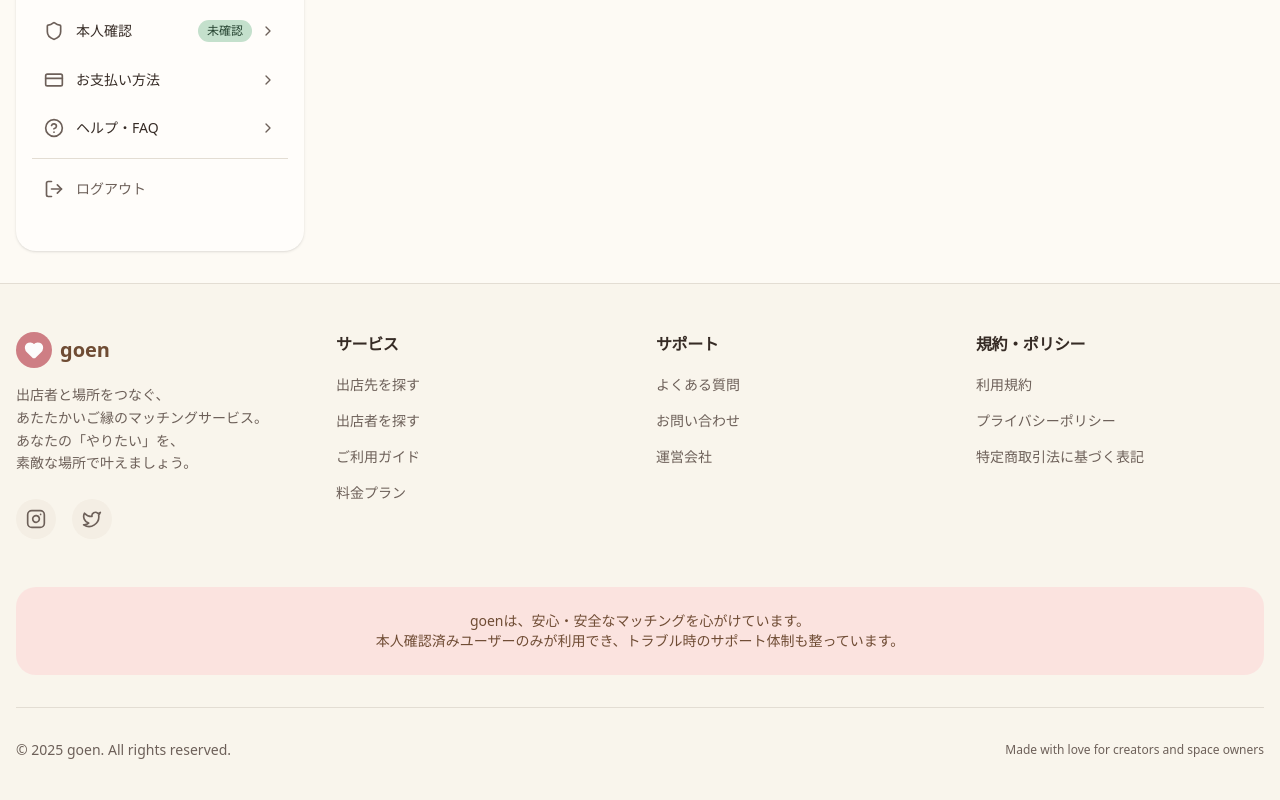
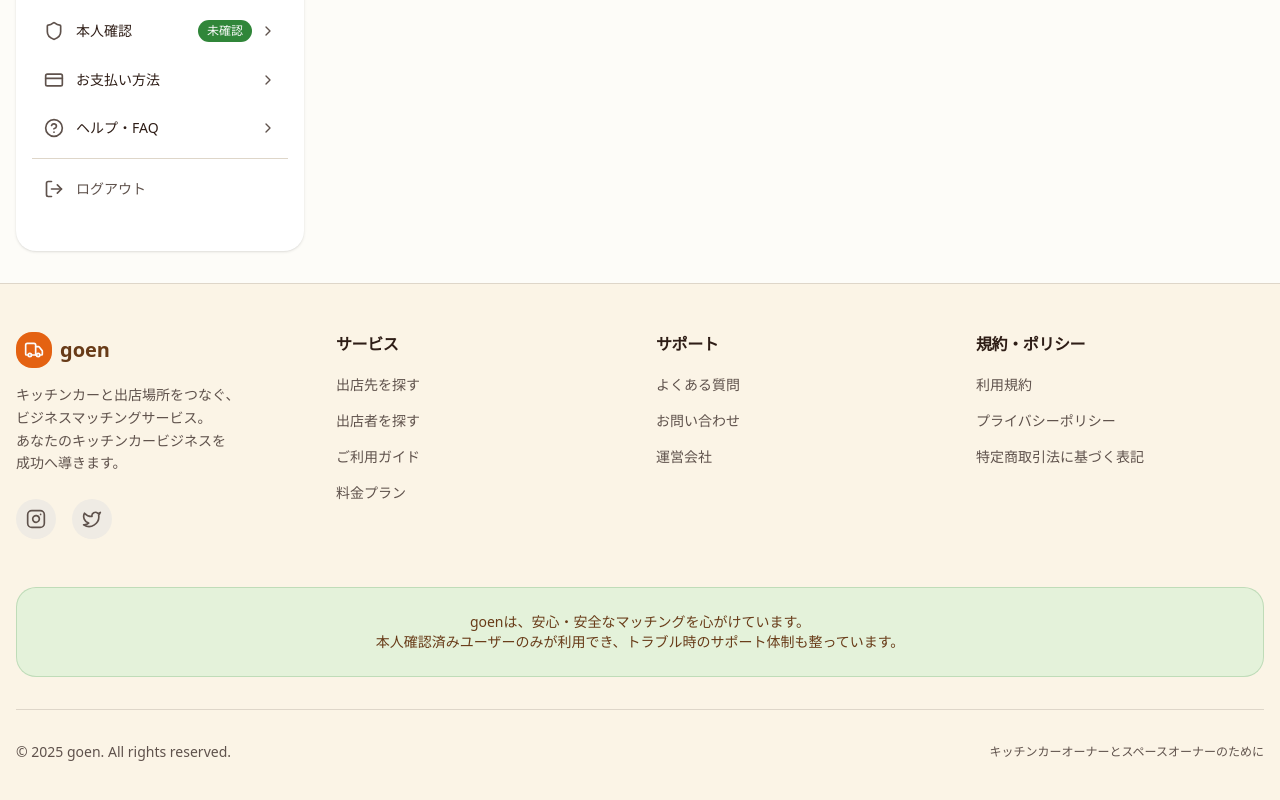
Before and after one commit to masahisazumi/goen, a Next.js app: page /mypage in a window 1280 px wide. Shown: the part 796-1596 px from the top of the page. Built offline with nearby package versions, Linux system fonts and the light colour scheme.

Commit message:
デザイン調整

```diff
--- a/src/app/globals.css
+++ b/src/app/globals.css
@@ -45,117 +45,117 @@
   --radius-3xl: calc(var(--radius) + 12px);
   --radius-4xl: calc(var(--radius) + 16px);
 
-  /* Custom colors for goen */
+  /* Custom colors for goen - Kitchen Car theme */
   --color-cream: var(--cream);
-  --color-dusty-pink: var(--dusty-pink);
-  --color-dusty-pink-light: var(--dusty-pink-light);
-  --color-sage: var(--sage);
-  --color-sage-light: var(--sage-light);
+  --color-food-orange: var(--food-orange);
+  --color-food-orange-light: var(--food-orange-light);
+  --color-fresh-green: var(--fresh-green);
+  --color-fresh-green-light: var(--fresh-green-light);
   --color-warm-brown: var(--warm-brown);
-  --color-soft-coral: var(--soft-coral);
+  --color-sunny-yellow: var(--sunny-yellow);
 }
 
 :root {
   --radius: 0.75rem;
 
-  /* Warm, feminine color palette */
-  --background: oklch(0.985 0.008 85);
-  --foreground: oklch(0.30 0.02 50);
+  /* Kitchen Car / Food Truck color palette */
+  --background: oklch(0.99 0.005 90);
+  --foreground: oklch(0.25 0.03 45);
 
-  --card: oklch(0.995 0.005 85);
-  --card-foreground: oklch(0.30 0.02 50);
+  --card: oklch(1.0 0 0);
+  --card-foreground: oklch(0.25 0.03 45);
 
-  --popover: oklch(0.995 0.005 85);
-  --popover-foreground: oklch(0.30 0.02 50);
+  --popover: oklch(1.0 0 0);
+  --popover-foreground: oklch(0.25 0.03 45);
 
-  /* Dusty pink as primary */
-  --primary: oklch(0.68 0.10 15);
+  /* Vibrant orange as primary - food, energy, appetite */
+  --primary: oklch(0.65 0.18 45);
   --primary-foreground: oklch(0.99 0 0);
 
-  /* Sage green as secondary */
-  --secondary: oklch(0.88 0.04 155);
-  --secondary-foreground: oklch(0.35 0.05 155);
+  /* Fresh green as secondary - freshness, nature */
+  --secondary: oklch(0.55 0.14 145);
+  --secondary-foreground: oklch(0.99 0 0);
 
-  /* Warm beige muted */
-  --muted: oklch(0.95 0.015 80);
-  --muted-foreground: oklch(0.50 0.02 50);
+  /* Warm gray muted */
+  --muted: oklch(0.94 0.01 80);
+  --muted-foreground: oklch(0.45 0.02 50);
 
-  /* Soft coral accent */
-  --accent: oklch(0.90 0.06 50);
-  --accent-foreground: oklch(0.35 0.05 50);
+  /* Sunny yellow accent - cheerful, attention */
+  --accent: oklch(0.88 0.15 90);
+  --accent-foreground: oklch(0.30 0.05 50);
 
-  --destructive: oklch(0.60 0.20 25);
+  --destructive: oklch(0.55 0.22 30);
 
-  --border: oklch(0.90 0.015 80);
+  --border: oklch(0.88 0.02 80);
   --input: oklch(0.92 0.01 80);
-  --ring: oklch(0.68 0.10 15);
+  --ring: oklch(0.65 0.18 45);
 
-  /* Chart colors in warm palette */
-  --chart-1: oklch(0.68 0.10 15);
-  --chart-2: oklch(0.70 0.08 155);
-  --chart-3: oklch(0.75 0.12 50);
-  --chart-4: oklch(0.80 0.08 85);
-  --chart-5: oklch(0.65 0.15 25);
+  /* Chart colors - food themed */
+  --chart-1: oklch(0.65 0.18 45);
+  --chart-2: oklch(0.55 0.14 145);
+  --chart-3: oklch(0.85 0.15 90);
+  --chart-4: oklch(0.60 0.12 25);
+  --chart-5: oklch(0.50 0.10 200);
 
   --sidebar: oklch(0.98 0.01 85);
-  --sidebar-foreground: oklch(0.30 0.02 50);
-  --sidebar-primary: oklch(0.68 0.10 15);
+  --sidebar-foreground: oklch(0.25 0.03 45);
+  --sidebar-primary: oklch(0.65 0.18 45);
   --sidebar-primary-foreground: oklch(0.99 0 0);
-  --sidebar-accent: oklch(0.95 0.015 80);
-  --sidebar-accent-foreground: oklch(0.35 0.02 50);
-  --sidebar-border: oklch(0.90 0.015 80);
-  --sidebar-ring: oklch(0.68 0.10 15);
+  --sidebar-accent: oklch(0.94 0.01 80);
+  --sidebar-accent-foreground: oklch(0.30 0.02 50);
+  --sidebar-border: oklch(0.88 0.02 80);
+  --sidebar-ring: oklch(0.65 0.18 45);
 
-  /* Custom brand colors */
-  --cream: oklch(0.97 0.012 85);
-  --dusty-pink: oklch(0.68 0.10 15);
-  --dusty-pink-light: oklch(0.90 0.05 15);
-  --sage: oklch(0.70 0.08 155);
-  --sage-light: oklch(0.92 0.04 155);
-  --warm-brown: oklch(0.45 0.06 55);
-  --soft-coral: oklch(0.78 0.10 35);
+  /* Custom brand colors - Kitchen Car theme */
+  --cream: oklch(0.97 0.02 85);
+  --food-orange: oklch(0.65 0.18 45);
+  --food-orange-light: oklch(0.92 0.08 55);
+  --fresh-green: oklch(0.55 0.14 145);
+  --fresh-green-light: oklch(0.92 0.06 145);
+  --warm-brown: oklch(0.40 0.08 55);
+  --sunny-yellow: oklch(0.88 0.15 90);
 }
 
 .dark {
-  --background: oklch(0.18 0.01 50);
+  --background: oklch(0.18 0.02 45);
   --foreground: oklch(0.95 0.01 85);
-  --card: oklch(0.22 0.01 50);
+  --card: oklch(0.22 0.02 45);
   --card-foreground: oklch(0.95 0.01 85);
-  --popover: oklch(0.22 0.01 50);
+  --popover: oklch(0.22 0.02 45);
   --popover-foreground: oklch(0.95 0.01 85);
-  --primary: oklch(0.75 0.10 15);
-  --primary-foreground: oklch(0.20 0.02 50);
-  --secondary: oklch(0.35 0.04 155);
-  --secondary-foreground: oklch(0.92 0.02 155);
-  --muted: oklch(0.28 0.01 50);
+  --primary: oklch(0.70 0.16 45);
+  --primary-foreground: oklch(0.15 0.02 45);
+  --secondary: oklch(0.50 0.12 145);
+  --secondary-foreground: oklch(0.95 0.01 145);
+  --muted: oklch(0.28 0.02 50);
   --muted-foreground: oklch(0.70 0.01 85);
-  --accent: oklch(0.35 0.05 50);
-  --accent-foreground: oklch(0.92 0.02 50);
-  --destructive: oklch(0.65 0.20 25);
-  --border: oklch(0.30 0.01 50);
-  --input: oklch(0.30 0.01 50);
-  --ring: oklch(0.75 0.10 15);
-  --chart-1: oklch(0.75 0.12 15);
-  --chart-2: oklch(0.72 0.10 155);
-  --chart-3: oklch(0.78 0.14 50);
-  --chart-4: oklch(0.82 0.10 85);
-  --chart-5: oklch(0.70 0.18 25);
-  --sidebar: oklch(0.20 0.01 50);
+  --accent: oklch(0.75 0.12 90);
+  --accent-foreground: oklch(0.20 0.03 50);
+  --destructive: oklch(0.60 0.20 30);
+  --border: oklch(0.30 0.02 50);
+  --input: oklch(0.30 0.02 50);
+  --ring: oklch(0.70 0.16 45);
+  --chart-1: oklch(0.70 0.16 45);
+  --chart-2: oklch(0.55 0.12 145);
+  --chart-3: oklch(0.80 0.14 90);
+  --chart-4: oklch(0.65 0.12 25);
+  --chart-5: oklch(0.55 0.10 200);
+  --sidebar: oklch(0.20 0.02 45);
   --sidebar-foreground: oklch(0.95 0.01 85);
-  --sidebar-primary: oklch(0.75 0.10 15);
-  --sidebar-primary-foreground: oklch(0.20 0.02 50);
-  --sidebar-accent: oklch(0.28 0.01 50);
+  --sidebar-primary: oklch(0.70 0.16 45);
+  --sidebar-primary-foreground: oklch(0.15 0.02 45);
+  --sidebar-accent: oklch(0.28 0.02 50);
   --sidebar-accent-foreground: oklch(0.92 0.01 85);
-  --sidebar-border: oklch(0.30 0.01 50);
-  --sidebar-ring: oklch(0.75 0.10 15);
+  --sidebar-border: oklch(0.30 0.02 50);
+  --sidebar-ring: oklch(0.70 0.16 45);
 
-  --cream: oklch(0.25 0.01 50);
-  --dusty-pink: oklch(0.75 0.10 15);
-  --dusty-pink-light: oklch(0.35 0.05 15);
-  --sage: oklch(0.65 0.08 155);
-  --sage-light: oklch(0.30 0.04 155);
-  --warm-brown: oklch(0.70 0.04 55);
-  --soft-coral: oklch(0.72 0.12 35);
+  --cream: oklch(0.25 0.02 50);
+  --food-orange: oklch(0.70 0.16 45);
+  --food-orange-light: oklch(0.35 0.08 45);
+  --fresh-green: oklch(0.55 0.12 145);
+  --fresh-green-light: oklch(0.30 0.06 145);
+  --warm-brown: oklch(0.70 0.06 55);
+  --sunny-yellow: oklch(0.80 0.14 90);
 }
 
 @layer base {
--- a/src/app/page.tsx
+++ b/src/app/page.tsx
@@ -6,8 +6,9 @@ import {
   Star,
   ShieldCheck,
   ArrowRight,
-  Heart,
+  Truck,
   ChevronRight,
+  MapPin,
 } from "lucide-react";
 import { Header } from "@/components/layout/Header";
 import { Footer } from "@/components/layout/Footer";
@@ -32,14 +33,18 @@ export default function HomePage() {
 
       <main className="flex-1">
         {/* Hero Section */}
-        <section className="relative overflow-hidden bg-gradient-to-b from-dusty-pink-light/30 to-background py-16 md:py-24">
+        <section className="relative overflow-hidden bg-gradient-to-br from-food-orange-light/40 via-background to-fresh-green-light/30 py-16 md:py-24">
           <div className="container mx-auto px-4">
             <div className="grid grid-cols-1 gap-12 lg:grid-cols-2 lg:items-center">
               <div className="text-center lg:text-left">
+                <div className="inline-flex items-center gap-2 rounded-full bg-secondary/10 px-4 py-2 text-sm font-medium text-secondary mb-6">
+                  <Truck className="h-4 w-4" />
+                  キッチンカー × スペースマッチング
+                </div>
                 <h1 className="text-3xl font-bold tracking-tight text-foreground sm:text-4xl md:text-5xl">
-                  あなたの「やりたい」を
+                  あなたのキッチンカーを
                   <br />
-                  <span className="text-primary">素敵な場所</span>で叶えよう
+                  <span className="text-primary">最高の場所</span>で出店しよう
                 </h1>
                 <p className="mt-6 text-lg text-muted-foreground leading-relaxed">
                   goenは、キッチンカーやハンドメイド作家と、
@@ -49,37 +54,40 @@ export default function HomePage() {
                   マッチングサービスです。
                 </p>
                 <div className="mt-8 flex flex-col gap-4 sm:flex-row sm:justify-center lg:justify-start">
-                  <Button size="lg" className="rounded-full text-base" asChild>
+                  <Button size="lg" className="rounded-full text-base shadow-lg" asChild>
                     <Link href="/search?type=space">
                       出店先を探す
-                      <ArrowRight className="ml-2 h-4 w-4" />
+                      <MapPin className="ml-2 h-4 w-4" />
                     </Link>
                   </Button>
                   <Button
                     size="lg"
                     variant="outline"
-                    className="rounded-full text-base"
+                    className="rounded-full text-base border-2"
                     asChild
                   >
-                    <Link href="/search?type=vendor">出店者を探す</Link>
+                    <Link href="/search?type=vendor">
+                      <Truck className="mr-2 h-4 w-4" />
+                      出店者を探す
+                    </Link>
                   </Button>
                 </div>
               </div>
               <div className="relative mx-auto w-full max-w-lg lg:max-w-none">
-                <div className="relative aspect-square overflow-hidden rounded-3xl bg-sage-light/50">
+                <div className="relative aspect-square overflow-hidden rounded-3xl bg-fresh-green-light/50 border-4 border-white shadow-xl">
                   <Image
-                    src="https://images.unsplash.com/photo-1556909114-f6e7ad7d3136?w=800&q=80"
-                    alt="マルシェの様子"
+                    src="https://images.unsplash.com/photo-1565123409695-7b5ef63a2efb?w=800&q=80"
+                    alt="キッチンカーの様子"
                     fill
                     className="object-cover"
                     priority
                   />
                 </div>
                 {/* Floating Cards */}
-                <div className="absolute -bottom-6 -left-6 rounded-2xl bg-card p-4 shadow-lg">
+                <div className="absolute -bottom-6 -left-6 rounded-2xl bg-card p-4 shadow-xl border border-border">
                   <div className="flex items-center gap-3">
-                    <div className="flex h-10 w-10 items-center justify-center rounded-full bg-sage-light">
-                      <Heart className="h-5 w-5 text-sage" />
+                    <div className="flex h-10 w-10 items-center justify-center rounded-full bg-secondary text-white">
+                      <Truck className="h-5 w-5" />
                     </div>
                     <div>
                       <p className="text-sm font-semibold">累計マッチング</p>
@@ -87,9 +95,9 @@ export default function HomePage() {
                     </div>
                   </div>
                 </div>
-                <div className="absolute -right-4 -top-4 rounded-2xl bg-card p-4 shadow-lg">
+                <div className="absolute -right-4 -top-4 rounded-2xl bg-card p-4 shadow-xl border border-border">
                   <div className="flex items-center gap-2">
-                    <Star className="h-5 w-5 fill-soft-coral text-soft-coral" />
+                    <Star className="h-5 w-5 fill-sunny-yellow text-sunny-yellow" />
                     <span className="font-bold">満足度98%</span>
                   </div>
                 </div>
@@ -136,20 +144,27 @@ export default function HomePage() {
                 goenが選ばれる理由
               </h2>
               <p className="mt-3 text-muted-foreground">
-                安心して使えるマッチングプラットフォーム
+                キッチンカー出店に特化したマッチングプラットフォーム
               </p>
             </div>
             <div className="grid grid-cols-1 gap-6 sm:grid-cols-2 lg:grid-cols-4">
-              {features.map((feature) => {
+              {features.map((feature, index) => {
                 const Icon = iconMap[feature.icon];
+                const colors = [
+                  { bg: "bg-food-orange-light", text: "text-food-orange" },
+                  { bg: "bg-fresh-green-light", text: "text-fresh-green" },
+                  { bg: "bg-accent", text: "text-accent-foreground" },
+                  { bg: "bg-secondary/20", text: "text-secondary" },
+                ];
+                const color = colors[index % colors.length];
                 return (
                   <Card
                     key={feature.title}
-                    className="border-0 bg-card shadow-sm rounded-2xl"
+                    className="border border-border bg-card shadow-sm rounded-2xl hover:shadow-md transition-shadow"
                   >
                     <CardContent className="p-6 text-center">
-                      <div className="mx-auto flex h-14 w-14 items-center justify-center rounded-full bg-dusty-pink-light">
-                        <Icon className="h-7 w-7 text-dusty-pink" />
+                      <div className={`mx-auto flex h-14 w-14 items-center justify-center rounded-xl ${color.bg}`}>
+                        <Icon className={`h-7 w-7 ${color.text}`} />
                       </div>
                       <h3 className="mt-4 font-semibold text-foreground">
                         {feature.title}
@@ -166,7 +181,7 @@ export default function HomePage() {
         </section>
 
         {/* Featured Vendors Section */}
-        <section className="py-16 md:py-24 bg-sage-light/30">
+        <section className="py-16 md:py-24 bg-fresh-green-light/30">
           <div className="container mx-auto px-4">
             <div className="flex items-center justify-between mb-8">
               <div>
@@ -258,28 +273,28 @@ export default function HomePage() {
         </section>
 
         {/* Testimonials Section */}
-        <section className="py-16 md:py-24 bg-dusty-pink-light/20">
+        <section className="py-16 md:py-24 bg-food-orange-light/20">
           <div className="container mx-auto px-4">
             <div className="text-center mb-12">
               <h2 className="text-2xl font-bold md:text-3xl">
                 ご利用者の声
               </h2>
               <p className="mt-3 text-muted-foreground">
-                goenで素敵な出会いを見つけた方々からのメッセージ
+                goenでマッチングに成功した方々からのメッセージ
               </p>
             </div>
             <div className="grid grid-cols-1 gap-6 md:grid-cols-3">
               {testimonials.map((testimonial) => (
                 <Card
                   key={testimonial.id}
-                  className="border-0 bg-card shadow-sm rounded-2xl"
+                  className="border border-border bg-card shadow-sm rounded-2xl"
                 >
                   <CardContent className="p-6">
                     <div className="flex gap-1 mb-4">
                       {[...Array(testimonial.rating)].map((_, i) => (
                         <Star
                           key={i}
-                          className="h-4 w-4 fill-soft-coral text-soft-coral"
+                          className="h-4 w-4 fill-sunny-yellow text-sunny-yellow"
                         />
                       ))}
                     </div>
@@ -289,7 +304,7 @@ export default function HomePage() {
                     <div className="flex items-center gap-3">
                       <Avatar className="h-10 w-10">
                         <AvatarImage src={testimonial.image} />
-                        <AvatarFallback className="bg-dusty-pink-light text-dusty-pink">
+                        <AvatarFallback className="bg-food-orange-light text-food-orange">
                           {testimonial.name[0]}
                         </AvatarFallback>
                       </Avatar>
@@ -308,10 +323,14 @@ export default function HomePage() {
         </section>
 
         {/* CTA Section */}
-        <section className="py-16 md:py-24 bg-gradient-to-b from-primary/10 to-background">
+        <section className="py-16 md:py-24 bg-gradient-to-b from-secondary/10 to-background">
           <div className="container mx-auto px-4 text-center">
+            <div className="inline-flex items-center gap-2 rounded-full bg-primary/10 px-4 py-2 text-sm font-medium text-primary mb-6">
+              <Truck className="h-4 w-4" />
+              今すぐ始めよう
+            </div>
             <h2 className="text-2xl font-bold md:text-3xl">
-              あなたも素敵なご縁を見つけませんか？
+              あなたのキッチンカービジネスを<br className="sm:hidden" />成功させよう
             </h2>
             <p className="mt-4 text-muted-foreground max-w-2xl mx-auto">
               goenは無料で登録できます。
@@ -321,7 +340,7 @@ export default function HomePage() {
               まずはプロフィールを作成してみましょう。
             </p>
             <div className="mt-8 flex flex-col gap-4 sm:flex-row sm:justify-center">
-              <Button size="lg" className="rounded-full text-base" asChild>
+              <Button size="lg" className="rounded-full text-base shadow-lg" asChild>
                 <Link href="/register">
                   無料で会員登録
                   <ArrowRight className="ml-2 h-4 w-4" />
@@ -330,7 +349,7 @@ export default function HomePage() {
               <Button
                 size="lg"
                 variant="outline"
-                className="rounded-full text-base"
+                className="rounded-full text-base border-2"
                 asChild
               >
                 <Link href="/guide">サービス詳細を見る</Link>
--- a/src/components/layout/Footer.tsx
+++ b/src/components/layout/Footer.tsx
@@ -1,5 +1,5 @@
 import Link from "next/link";
-import { Heart, Instagram, Twitter } from "lucide-react";
+import { Truck, Instagram, Twitter } from "lucide-react";
 
 const footerLinks = {
   service: [
@@ -29,16 +29,16 @@ export function Footer() {
           {/* Brand */}
           <div className="lg:col-span-1">
             <Link href="/" className="flex items-center gap-2">
-              <div className="flex h-9 w-9 items-center justify-center rounded-full bg-primary">
-                <Heart className="h-5 w-5 text-primary-foreground" fill="currentColor" />
+              <div className="flex h-9 w-9 items-center justify-center rounded-xl bg-primary">
+                <Truck className="h-5 w-5 text-primary-foreground" />
               </div>
-              <span className="text-xl font-semibold text-warm-brown">goen</span>
+              <span className="text-xl font-bold text-warm-brown">goen</span>
             </Link>
             <p className="mt-4 text-sm text-muted-foreground leading-relaxed">
-              出店者と場所をつなぐ、<br />
-              あたたかいご縁のマッチングサービス。<br />
-              あなたの「やりたい」を、<br />
-              素敵な場所で叶えましょう。
+              キッチンカーと出店場所をつなぐ、<br />
+              ビジネスマッチングサービス。<br />
+              あなたのキッチンカービジネスを<br />
+              成功へ導きます。
             </p>
             <div className="mt-6 flex gap-4">
               <Link
@@ -109,7 +109,7 @@ export function Footer() {
         </div>
 
         {/* Trust Message */}
-        <div className="mt-12 rounded-2xl bg-dusty-pink-light/50 p-6 text-center">
+        <div className="mt-12 rounded-2xl bg-fresh-green-light/50 p-6 text-center border border-fresh-green/20">
           <p className="text-sm text-warm-brown">
             goenは、安心・安全なマッチングを心がけています。<br />
             本人確認済みユーザーのみが利用でき、トラブル時のサポート体制も整っています。
@@ -122,7 +122,7 @@ export function Footer() {
             &copy; {new Date().getFullYear()} goen. All rights reserved.
           </p>
           <p className="text-xs text-muted-foreground">
-            Made with love for creators and space owners
+            キッチンカーオーナーとスペースオーナーのために
           </p>
         </div>
       </div>
```
Also changed, not shown: src/components/common/ProfileCard.tsx (+4 -4 lines), src/components/layout/Header.tsx (+8 -8 lines), 1 other file (tests, documents, lock files or other folders).
